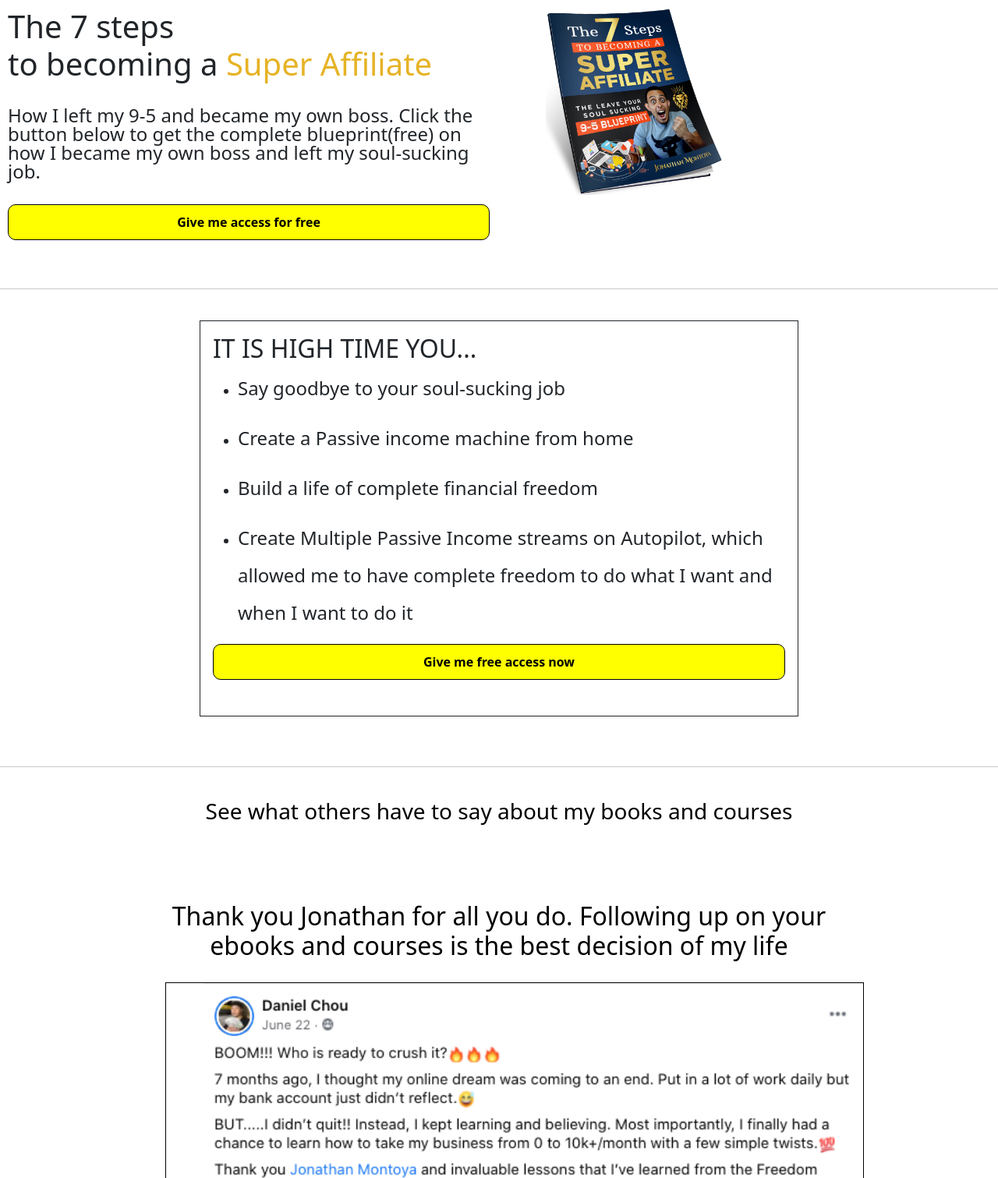
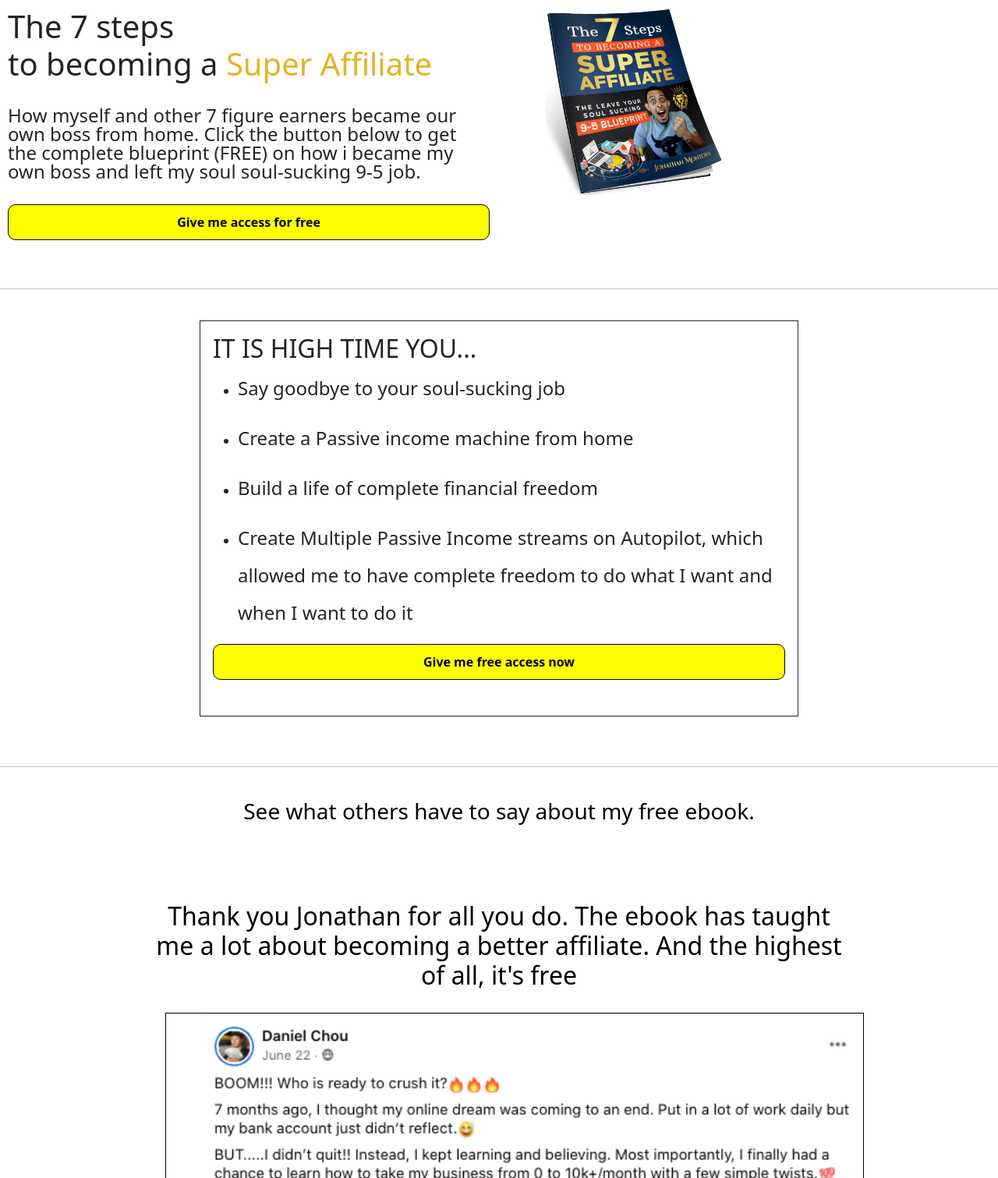
Before and after one commit to Omotunde2005/Landing-page, a Flask app: page / in a window 1280 px wide. Shown: the part 56-1567 px from the top of the page at 78% size. Run offline with Flask 2, Linux system fonts and the light colour scheme; some libraries are stand-ins or nearby versions.

Commit message:
Update index.html

```diff
--- a/templates/index.html
+++ b/templates/index.html
@@ -5,8 +5,7 @@
     <div class="row">
         <div class="col-lg-6">
               <h1>The 7 steps<br> to becoming a <span  class="span">Super Affiliate</span></h1>
-    <p class="bio">How I left my 9-5 and became my own boss. Click the button below to get the complete blueprint(free) on how I became my
-        own boss and left my soul-sucking job.</p>
+    <p class="bio"> How myself and other 7 figure earners became our own boss from home. Click the button below to get the complete blueprint (FREE) on how i became my own boss and left my soul soul-sucking 9-5 job.</p>
 
   <a href="{{ url_for('register') }}" class="btn btn-primary btn-block btn-large">Give me access for free</a>
     <br>
@@ -43,19 +42,19 @@
 
   <section class="colored-section" id="testimonials">
 
-      <h3>See what others have to say about my books and courses</h3>
+      <h3>See what others have to say about my free ebook.</h3>
 
       <div  id="testimonial-carousel" class="carousel slide" data-bs-ride="carousel" data-ride="false">
 
   <div class="carousel-inner">
     <div class="carousel-item active">
-      <h2>Thank you Jonathan for all you do. Following up on your ebooks and courses is the best decision of my life</h2>
+      <h2>Thank you Jonathan for all you do. The ebook has taught me a lot about becoming a better affiliate. And the highest of all, it's free</h2>
     <img class="testimonial-img" src="../static/Daniel.png" alt="Receipt img">
     <em>Daniel Chou</em>
     </div>
     <div class="carousel-item">
        <h2 class="testimonial-text">I was quite hesitant at first. I believed it's just one of those fake make money online
-       courses that trick people into buying useless courses. But I'm glad i followed up on this one. Thanks for all the
+       ebooks or courses that trick people into buying useless courses or downloading ebooks that have no impact. But I'm glad i followed up on this one. Thanks for all the
        free courses/ebooks and materials too. May God reward you for all you do</h2>
     <img class="testimonial-img" src="../static/offer.png" alt="testimonial">
     <em>J.M Andrew</em>
```
